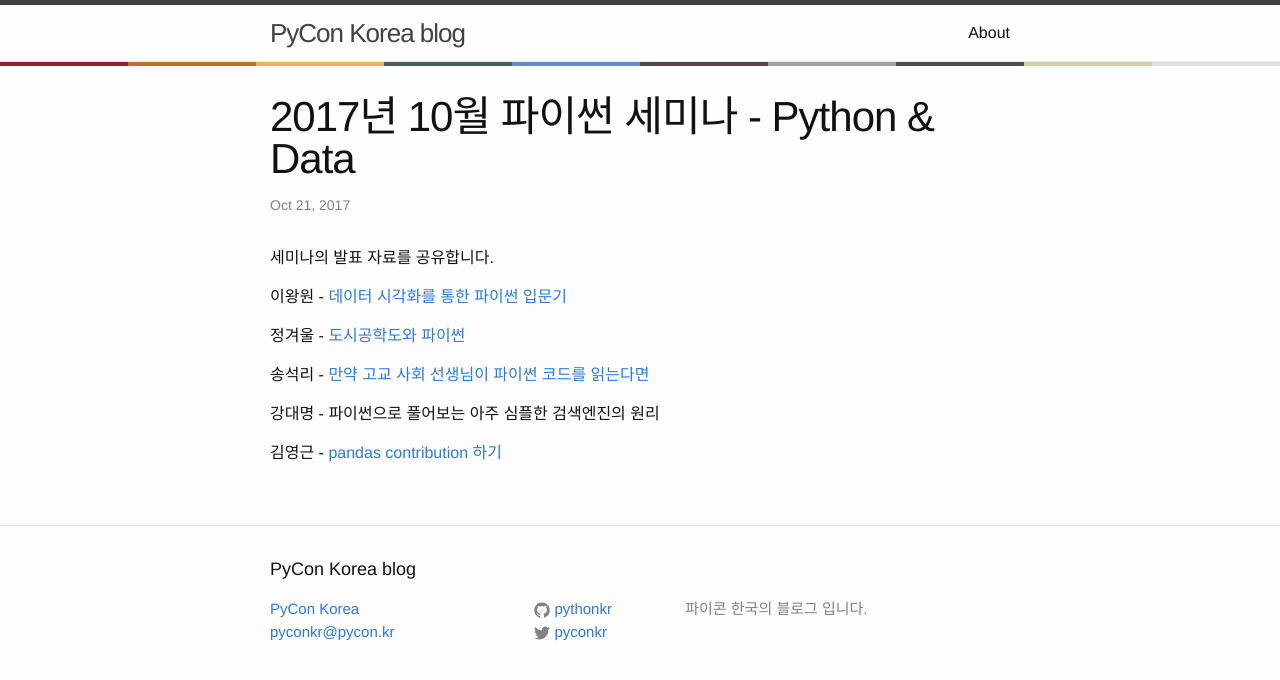
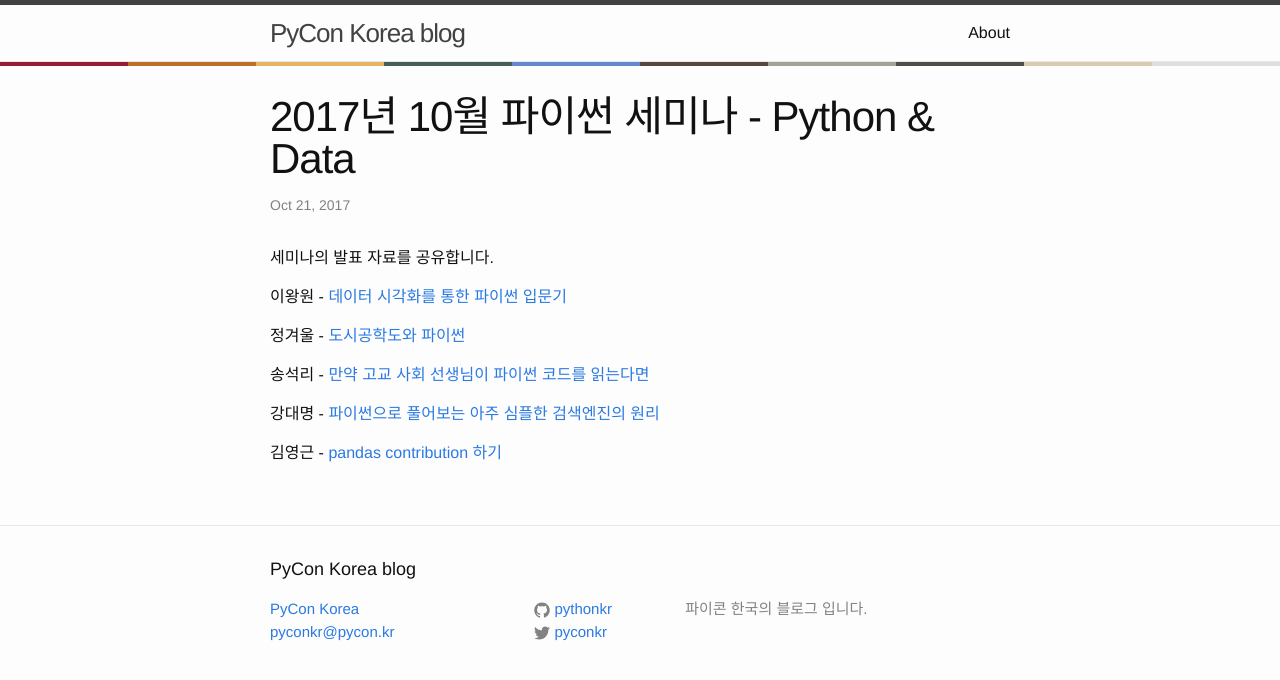
Before and after one commit to pythonkr/blog, a Jekyll site: the page built from _posts/2017-10-21-python-seminar.md, in a window 1280 px wide. Shown: the top 680 px of the page. Built offline with Jekyll 4.4.1, drawn with Linux system fonts in a browser that asks for light colours; comment, search, counter and statistics services are not loaded; part of the change alters nothing that is shown.

```diff
--- a/_posts/2017-10-21-python-seminar.md
+++ b/_posts/2017-10-21-python-seminar.md
@@ -11,6 +11,6 @@ layout: post
 
 송석리 - [만약 고교 사회 선생님이 파이썬 코드를 읽는다면](https://drive.google.com/a/pycon.kr/file/d/0B04jSuA8eIqqUVdDTFBfLXR0UDJJbGFTUTRDcEhPdVRRN2dZ/view?usp=sharing)
 
-강대명 - 파이썬으로 풀어보는 아주 심플한 검색엔진의 원리
+강대명 - [파이썬으로 풀어보는 아주 심플한 검색엔진의 원리](https://drive.google.com/file/d/0B04jSuA8eIqqN3JrRkNtX09kYzg/view?usp=sharing)
 
 김영근 - [pandas contribution 하기](https://drive.google.com/file/d/0B04jSuA8eIqqeVZOSnBKTmlMOU0/view?usp=sharing)
```
